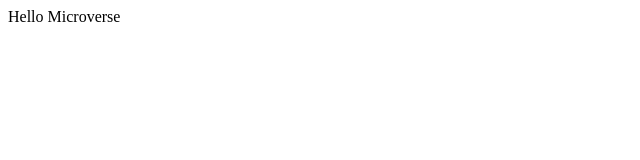
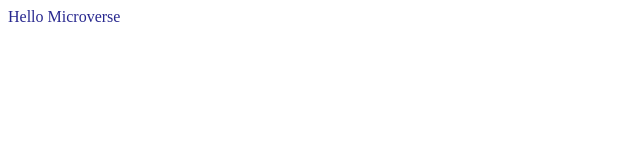
Before and after one commit to Munsa1/Hello-World, a plain HTML site: page index.html in a window 1280 px wide. Shown: the full height of the page, 0-640 px from the left. Drawn offline with Linux system fonts and the light colour scheme.

Commit message:
Added a css file and a css class changung the color of my header

```diff
--- a/index.html
+++ b/index.html
@@ -1,12 +1,17 @@
 <!DOCTYPE html>
 <html lang="en">
 <head>
-    <meta charset="UTF-8">
-    <meta http-equiv="X-UA-Compatible" content="IE=edge">
-    <meta name="viewport" content="width=device-width, initial-scale=1.0">
-    <title>Document</title>
+  <meta charset="UTF-8">
+  <meta http-equiv="X-UA-Compatible" content="IE=edge">
+  <meta name="viewport" content="width=device-width, initial-scale=1.0">
+  <title>Greetings To Microverse</title>
+
+  <link href="style.css" type="text/css" rel="stylesheet">
 </head>
 <body>
+  <div class="header">
     <header>Hello Microverse</header>
+
+  </div>
 </body>
 </html>
--- /dev/null
+++ b/style.css
@@ -0,0 +1,5 @@
+.header{
+
+    color:rgb(40, 40, 143);
+
+}
```
